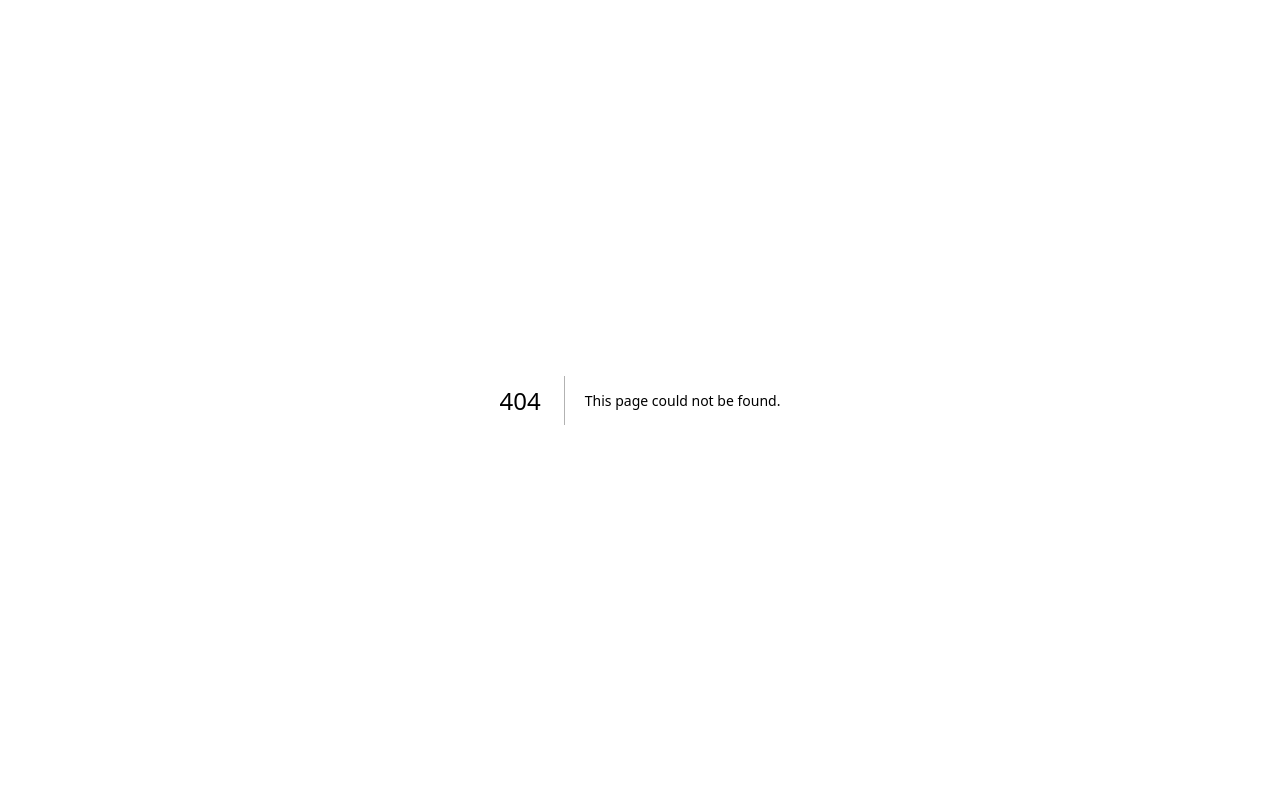
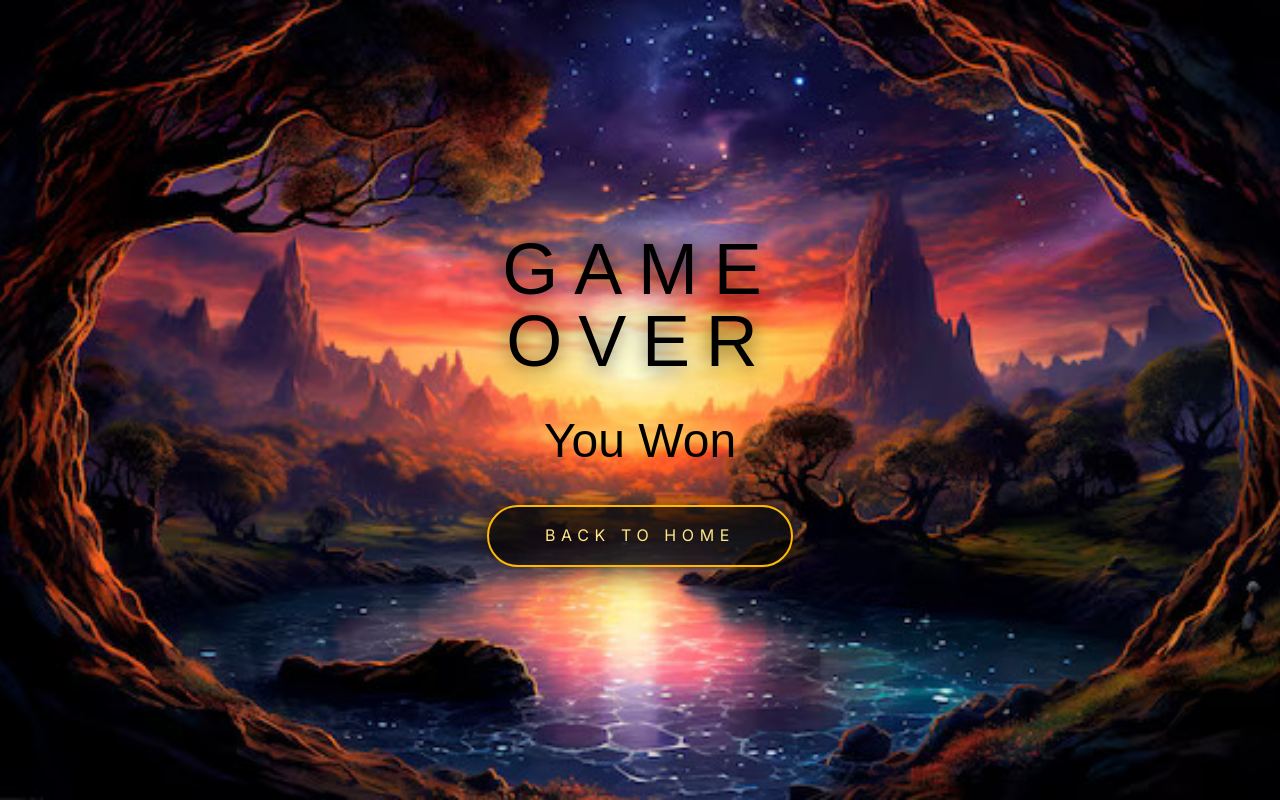
Before and after one commit to Shravan250/Duel-of-Fates, a Next.js app in the folder dueloffates/: page /result in a window 1280 px wide. Before the commit this address had no page. Built offline with nearby package versions, Linux system fonts and the light colour scheme; a web font is replaced by a local one.

Commit message:
feat(Result Page): implemented the result page  - added role field in gameStore to store users role for result page  - added socket listener for storing the role of player

```diff
--- /dev/null
+++ b/dueloffates/app/result/page.tsx
@@ -0,0 +1,32 @@
+"use client";
+import { useGameStore } from "@/store/useGameStore";
+import { useMatchStore } from "@/store/useMatchStore";
+import { useRouter } from "next/navigation";
+
+export default function Result() {
+  const role = useGameStore((state) => state.role);
+  const winner = useMatchStore((state) => state.winner);
+  const router=useRouter();
+
+  return (
+    <div className="font-fell start-screen flex flex-col items-center justify-center">
+      <h1 className="text-7xl tracking-[0.22em] uppercase text-black drop-shadow-[0_2px_10px_rgba(0,0,0,0.6)]">
+        GAME
+      </h1>
+      <h1 className=" text-7xl tracking-[0.22em] uppercase text-black drop-shadow-[0_2px_10px_rgba(0,0,0,0.6)]">
+        OVER
+      </h1>
+
+      <div className=" text-5xl text-black mt-10">
+        {role === winner ? `You Won` : `You Lose`}
+      </div>
+      <button
+            className="mt-10 font-inter uppercase tracking-[0.35em] px-14 py-4 text-amber-200 bg-black/70 border-2 border-amber-400 rounded-full shadow-[0_0_30px_rgba(0,0,0,0.7)] transition-all duration-300 hover:bg-black/85 hover:text-white hover:shadow-[0_0_40px_rgba(251,191,36,0.6)] active:scale-95"
+            onClick={() => router.push("/")}
+          >
+            Back to Home
+          </button>
+
+    </div>
+  );
+}
--- a/dueloffates/components/BattleArea.tsx
+++ b/dueloffates/components/BattleArea.tsx
@@ -3,10 +3,28 @@ import Cards from "./Cards";
 import { useGameStore } from "@/store/useGameStore";
 import { useMatchStore } from "@/store/useMatchStore";
 import { socket } from "@/network/socket";
+import { useEffect } from "react";
+import { useRouter } from "next/navigation";
 
 export default function BattleArea() {
-  const { timer, isPaused } = useMatchStore();
+  const { timer, isPaused,winner } = useMatchStore();
+  const router=useRouter();
   const { selectedOpponentCard, selectedPlayerCard } = useGameStore();
+
+  useEffect(() => {
+    console.log(useGameStore.getState());
+    console.log(useMatchStore.getState());
+   if(winner){
+    // setTimeout(() => {
+
+      router.push("/result");
+    // }, 2000);
+   }
+   return () => {
+
+   }
+  }, [winner]);
+
   // const [timer, setTimer] = useState(15);
 
   // useEffect(() => {
--- a/dueloffates/network/socketListner.ts
+++ b/dueloffates/network/socketListner.ts
@@ -8,6 +8,12 @@ import { useMatchStore } from "@/store/useMatchStore";
 import { useLogStore } from "@/store/useLogStore";
 
 export function initializeSocketListeners() {
+
+  socket.on("matchJoined", (state) => {
+    useGameStore.getState().setRole(state.role);
+    console.log(state.role);
+  });
+
   socket.on("gameState", (state) => {
     useMatchStore.getState().setMatchState(state.match);
     useHealthStore.getState().setHealthState(state.health);
--- a/dueloffates/store/useGameStore.ts
+++ b/dueloffates/store/useGameStore.ts
@@ -123,6 +123,10 @@ interface GameStoreState {
     selectedPlayerCard: string | null;
     selectedOpponentCard: string | null;
   }) => void;
+  setRole: (role: "PLAYER" | "OPPONENT") => void;
+
+  // player role
+  role: "PLAYER" | "OPPONENT" | null;
 
   //reste
   reset: () => void;
@@ -133,6 +137,7 @@ export const useGameStore = create<GameStoreState>((set) => ({
   opponentCards: [],
   selectedPlayerCard: null,
   selectedOpponentCard: null,
+  role:null,
 
   setGameState: (state) =>
     set(() => {
@@ -153,6 +158,8 @@ export const useGameStore = create<GameStoreState>((set) => ({
       };
     }),
 
+  setRole: (role) => set({ role }),
+
   reset: () =>
     set({
       playerCards: [],
```
